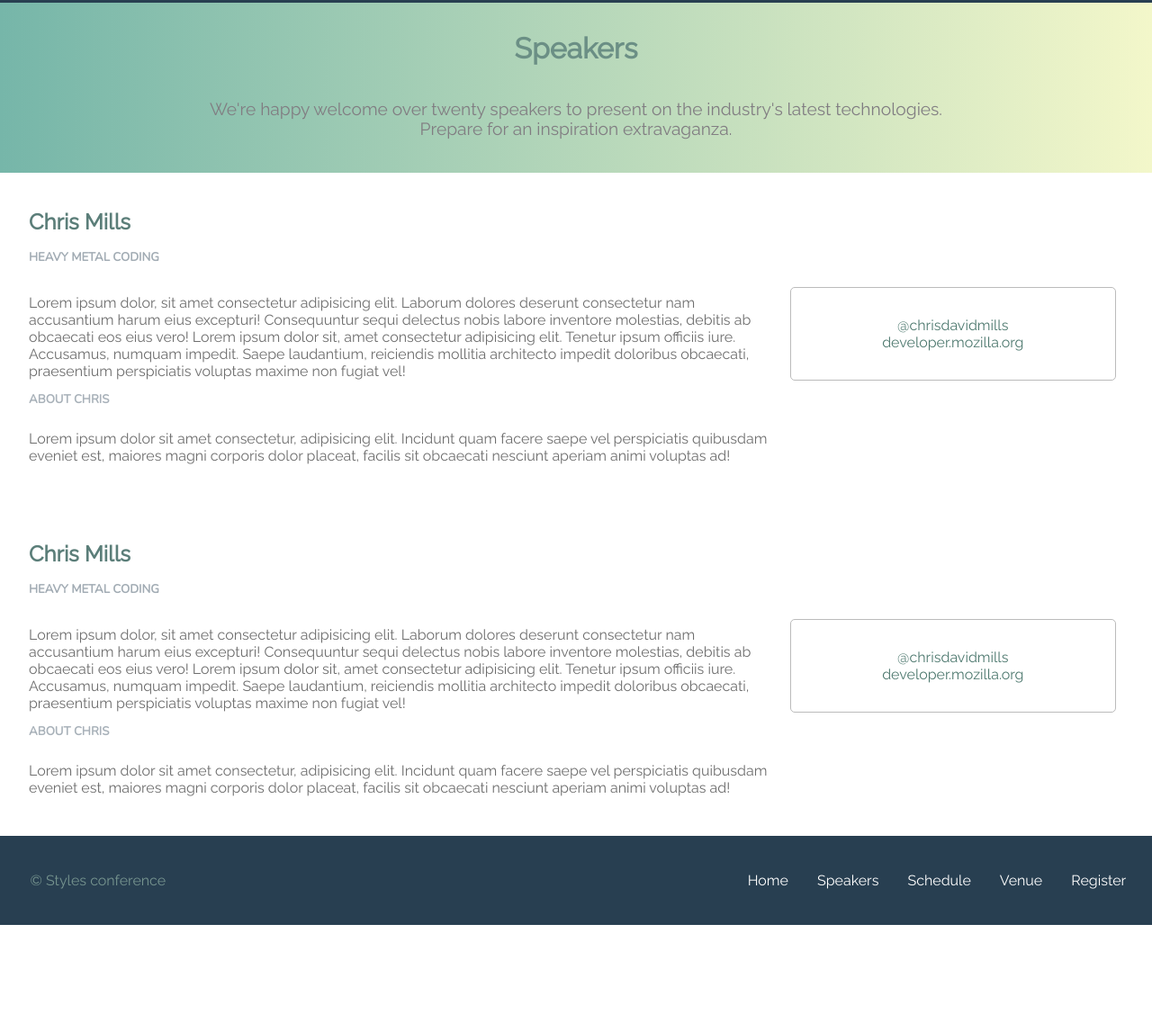
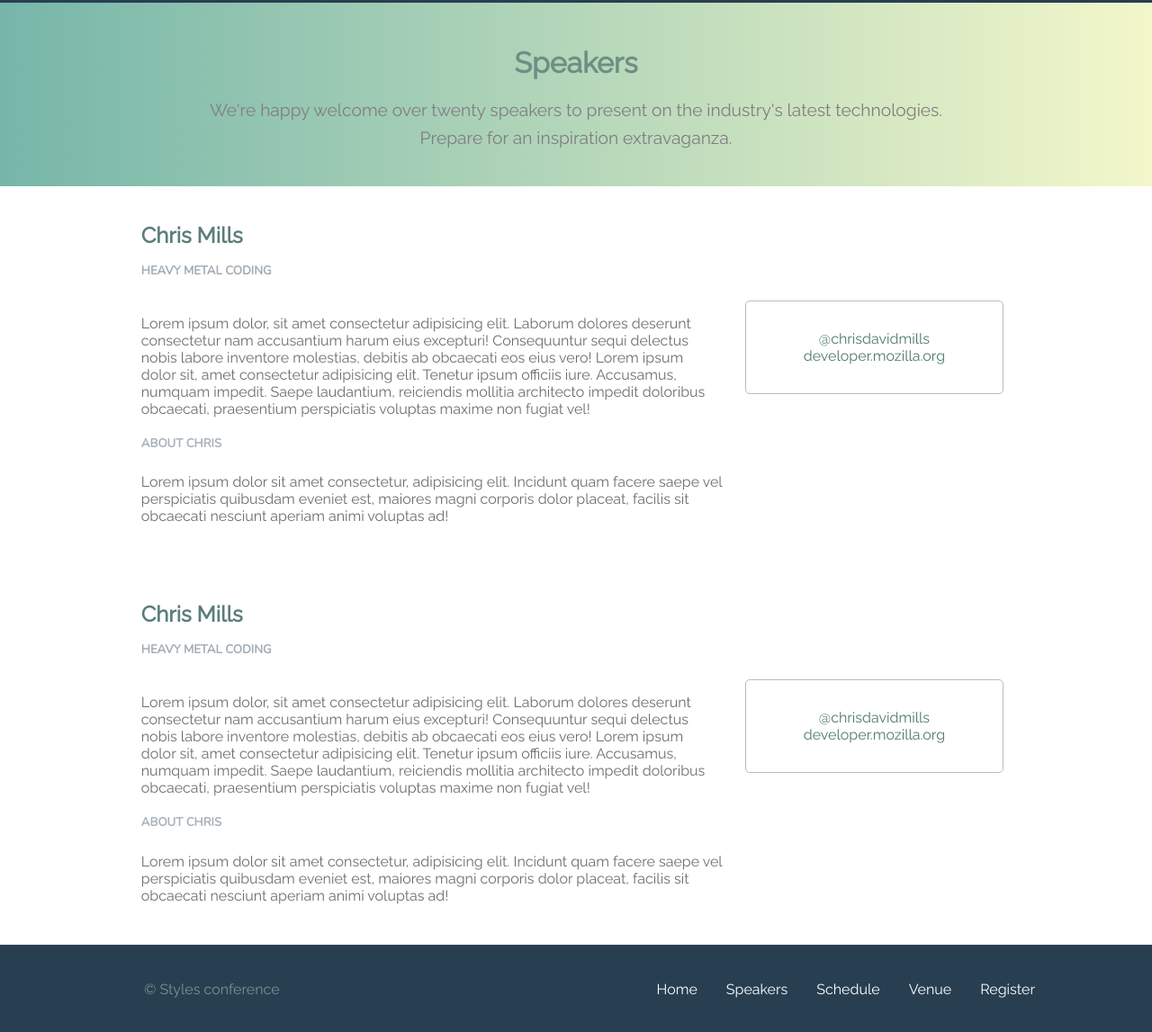
Before and after one commit to fatemenm/fateme_nm, a plain HTML site: page index.html in a window 1280 px wide. Shown: the part 151-1298 px from the top of the page at 90% size. Before the commit the page ends 1179 px from the top, so only its background shows below. Drawn offline with nearby package versions, Linux system fonts and the light colour scheme.

Commit message:
Align header, main and footer sections horizentally. And change line height and padding  of speaker section.

```diff
--- a/index.css
+++ b/index.css
@@ -87,18 +87,21 @@ a {
   display: flex;
   flex-direction: column;
   justify-content: space-between;
+  /* border: 1px solid pink; */
 }
 
 .speaker-section-header {
-  padding: 1em 0.5em 0em 0.5em;
-  /* border: 1px solid purple; */
+  padding: 1.5em 0.5em 0em 0.5em;
+  /* border: 1px solid yellow; */
   text-align: center;
   font-size: 2em;
   color: #6b8f85;
 }
 
 .speaker-section-paragraph {
-  padding: 2em 0.5em;
+  /* padding: 2em 0.5em; */
+  padding: 1em 0.5em 2em 0.5em;
+  line-height: 1.6;
   /* border: 1px solid brown; */
   text-align: center;
   font-size: 1.2em;
@@ -121,6 +124,8 @@ a {
   direction: column;
   /* border: 1px solid lightseagreen; */
   padding: 1em 1em 0 1em;
+  width: 80%;
+  margin: 0 auto;
   justify-content: space-around;
 }
 
@@ -156,7 +161,7 @@ a {
   font-family: "Raleway", sans-serif;
   padding: 0.5em 1em 0 0;
   color: #6e6e6e;
-  /* padding: 1em 2em 1em 0; */
+  padding: 1em 2em 1em 0;
 }
 
 .p-email {
@@ -180,6 +185,8 @@ a {
   /* border: 1px solid yellow; */
   margin-top: 0.5em;
   padding: 0 1em 1.5em 1em;
+  width: 80%;
+  margin: 0 auto;
 }
 
 .article-about-h5 {
@@ -207,9 +214,17 @@ a {
   padding: 0.5em;
 }
 
+.wrapper {
+  width: 80%;
+  margin: 0 auto;
+  /* border: 1px solid cyan; */
+  display: flex;
+  flex-flow: row-wrap;
+}
+
 .footer-div {
   color: #76948f;
-  /* border: 1px solid red; */
+  /* border: 1px solid white; */
   width: 50%;
   padding: 2em 2em 2em 1em;
 }
--- a/index.html
+++ b/index.html
@@ -45,7 +45,7 @@
         <p class="speaker-section-paragraph">
           We're happy welcome over twenty speakers to present on the industry's
           latest technologies.
-          <br />
+      <br>
           Prepare for an inspiration extravaganza.
         </p>
       </section>
@@ -147,6 +147,7 @@
       </section>
 
       <footer class="footer">
+        <div class="wrapper">
           <div class="footer-div">
             <span class="footer-sapn">
               &copy Styles conference
@@ -161,6 +162,7 @@
               <li>Register</li>
             </ul>
           </nav>
+        </div>
       </footer>
 
 
```
Lines whose indentation alone changed are shown as unchanged.
